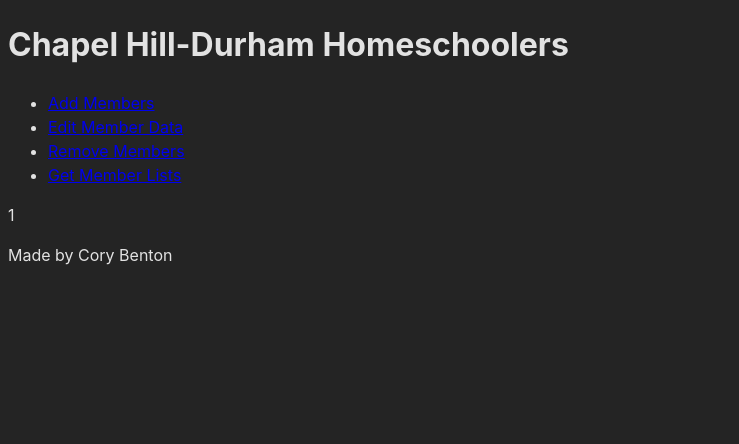
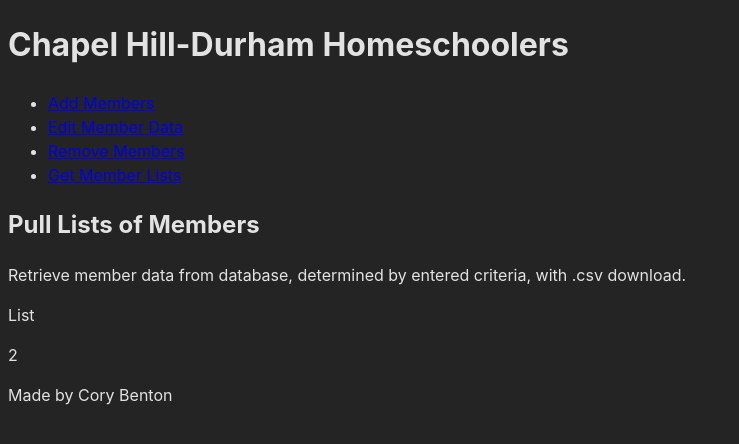
Before and after one commit to corybenton/CHDH_DB, a React (Vite) app in the folder client/: page / in a window 1280 px wide. Shown: the top 444 px of the page, without its empty margins (0-739 px from the left). Built offline with nearby package versions, Linux system fonts and the light colour scheme.

Commit message:
navbar working

```diff
--- a/client/src/App.jsx
+++ b/client/src/App.jsx
@@ -10,7 +10,6 @@ import './app.css';
 function App() {
     return (
         <div>
-            <Header />
             <Body />
             <Footer />
         </div>
--- a/client/src/components/Body/index.jsx
+++ b/client/src/components/Body/index.jsx
@@ -1,7 +1,35 @@
-const Body = () => {
-    return(
-        <p>1</p>
+import { useState } from 'react';
+import Header from '../Header';
+import AddMembers from '../../pages/addMembers';
+import DeleteMembers from '../../pages/deleteMembers';
+import ListMembers from '../../pages/listMembers';
+import ModifyMembers from '../../pages/modifyMembers';
+
+function Body() {
+    const [currentPage, setCurrentPage] = useState('ListMembers');
+
+    const renderPage = () => {
+        if (currentPage === 'ListMembers') {
+            return <ListMembers />;
+        } else if (currentPage === 'AddMembers') {
+            return <AddMembers />;
+        } else if (currentPage === 'DeleteMembers') {
+            return <DeleteMembers />;
+        } else {
+            return <ModifyMembers />;
+        }
+    };
+
+    const handlePageChange = (page) => setCurrentPage(page);
+
+    return (
+        <div>
+            <div>
+                <Header currentPage={currentPage} handlePageChange={handlePageChange} />
+                <main>{renderPage()}</main>
+            </div>
+        </div>
     );
-};
+}
 
 export default Body;
--- a/client/src/components/List/index.jsx
+++ b/client/src/components/List/index.jsx
@@ -1,6 +1,6 @@
 const List = () => {
     return(
-        <p>1</p>
+        <p>2</p>
     );
 };
 
```
